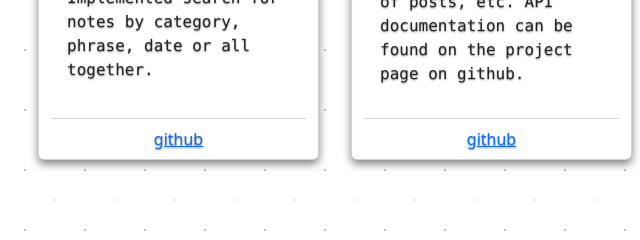
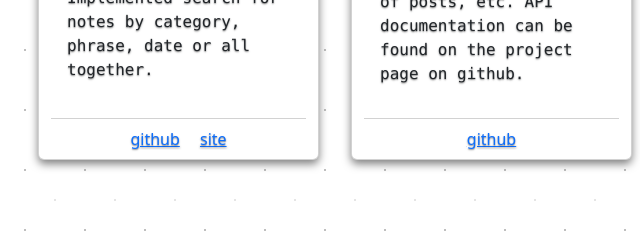
Before and after one commit to p-rayne/p-rayne.github.io, a plain HTML site: page index.html in a window 1280 px wide. Shown: the part 3280-3520 px from the top of the page, 305-945 px from the left. Drawn offline with nearby package versions, Linux system fonts and the light colour scheme.

Commit message:
Add link to site

```diff
--- a/index.html
+++ b/index.html
@@ -227,7 +227,7 @@
               </div>
               <div class="card-footer bg-transparent">
                 <a href="https://github.com/p-rayne/notebook-notes" class="card-link">github</a>
-                <!-- <a href="#" class="card-link">Another link</a> -->
+                <a href="https://pure-brushlands-00892.herokuapp.com/" class="card-link">site</a>
               </div>
             </div>
             <div class="card col-md-3 m-3 text-center card-shadow">
```
